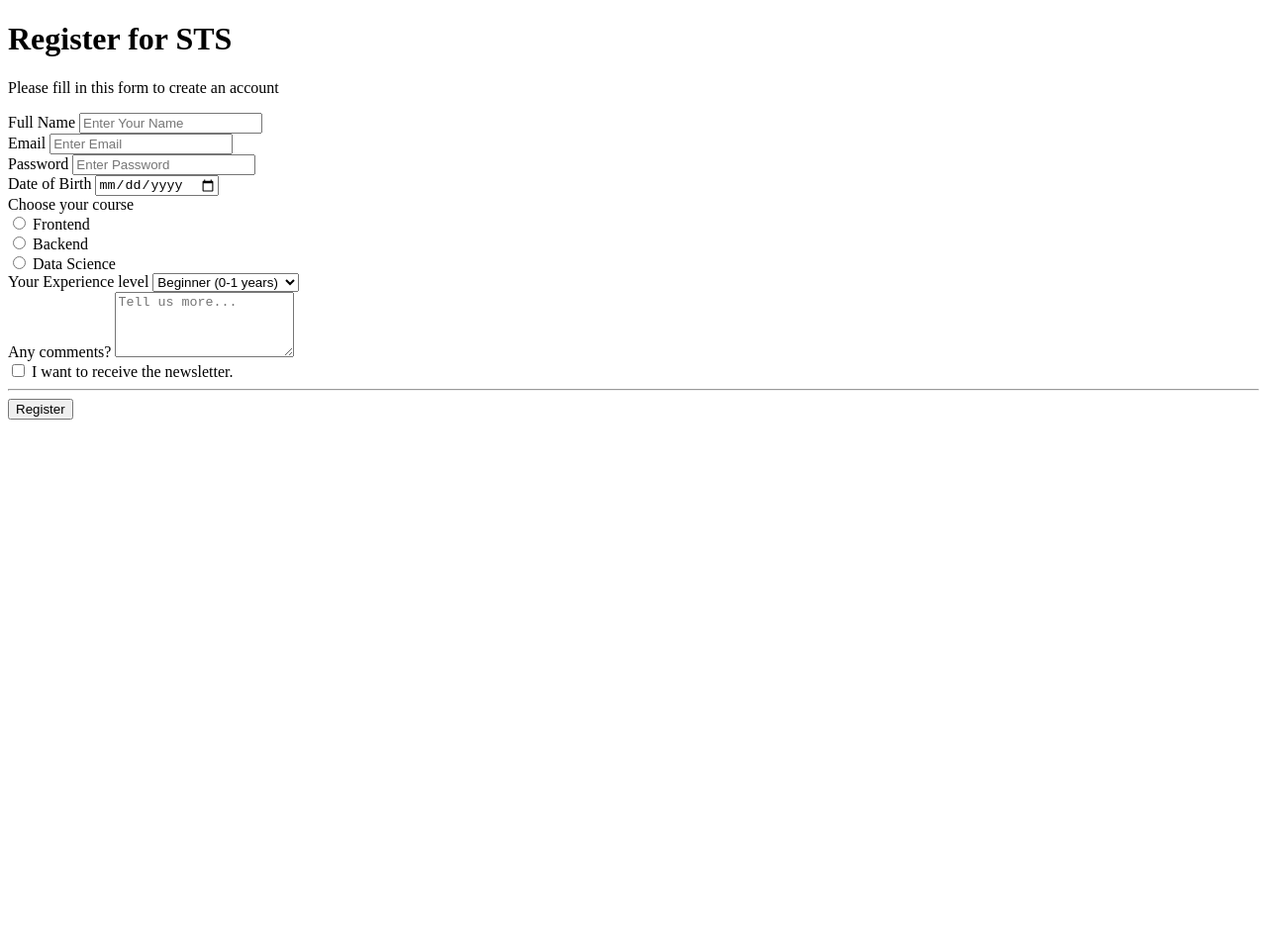
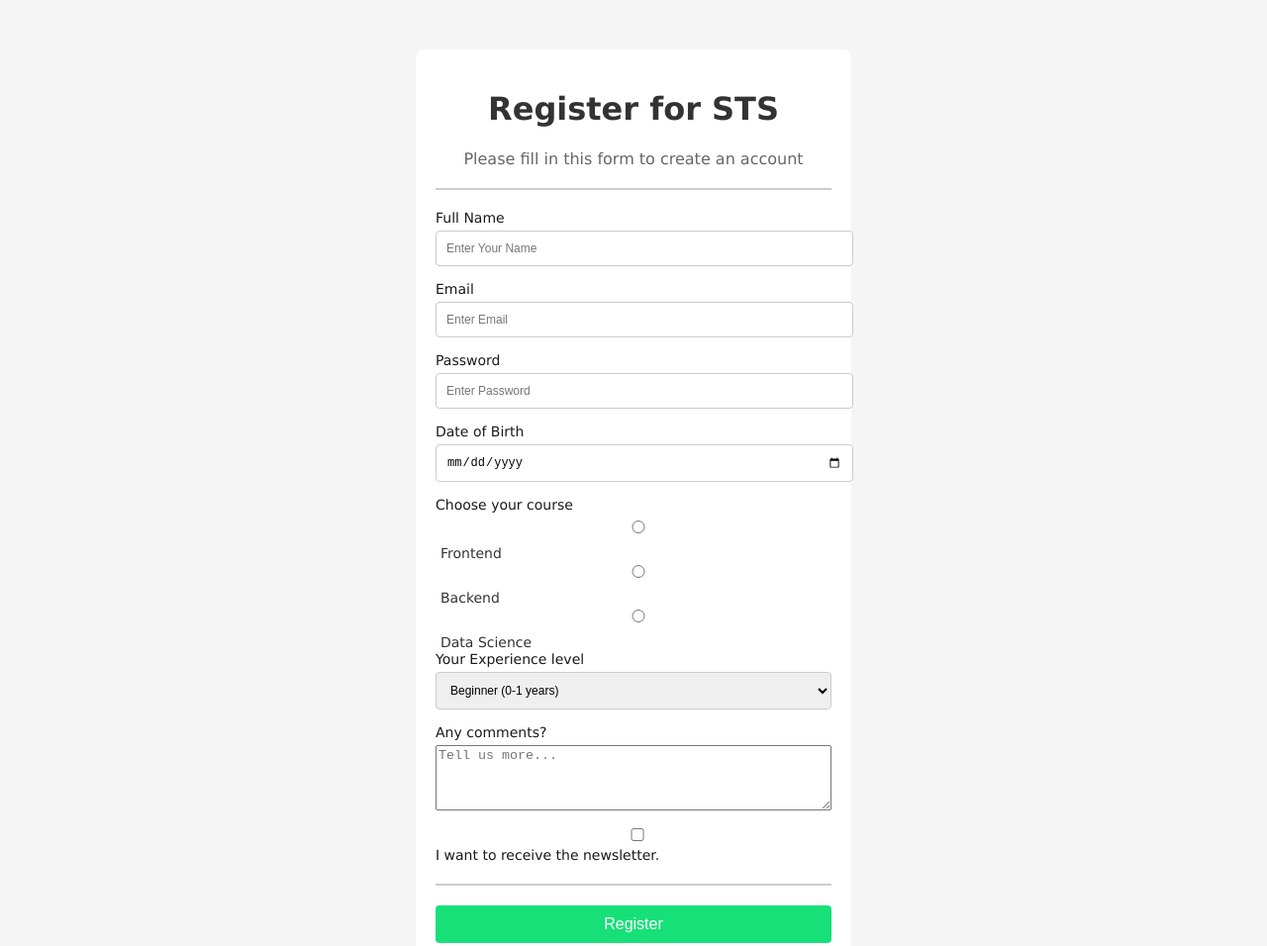
Before and after one commit to geodeius/sts-school-git-practice, a plain HTML site: page index.html in a window 1280 px wide. Shown: the whole page at 99% size. Before the commit the page ends 800 px from the top, so only its background shows below. Drawn offline with Linux system fonts and the light colour scheme.

Commit message:
Style: Add CSS for form layout and design

```diff
--- a/index.html
+++ b/index.html
@@ -4,14 +4,121 @@
     <meta charset="UTF-8">
     <meta name="viewport" content="width=device-width, initial-scale=1.0">
     <title>STS School - Git Practice.</title>
+
+    <style>
+        body {
+            font-family: Verdana, Geneva, Tahoma, sans-serif;
+            background-color: #f5f5f5;
+            align-items: center;
+            justify-content: center;
+            min-height: 100vh;
+        }
+
+        .form-container {
+            width: 400px;
+            margin: 50px auto;
+            padding: 20px;
+            box-shadow: none;
+            border-radius: 8px;
+            background-color: white;
+            align-items: center;
+            align-content: center;
+        }
+
+        .form-container h1 {
+            text-align: center;
+            color: #333;
+        }
+
+        .form-container p.subtitle {
+            text-align: center;
+            color: #666;
+            margin-bottom: 20px;
+        }
+
+        .header {
+            text-align: center;
+            /* margin-bottom: 20px; */
+            gap: 8px;
+        }
+        hr {
+            border: 1px solid #ccc;
+            margin: 20px 0;
+        }
+
+        .form-group {
+            margin-bottom: 15px;
+            display: flex;
+            flex-direction: column;
+            /* align-items: flex-start; */
+        }
+
+        .form-group label {
+            font-size: 14px;
+            font-weight: 500;
+            color: #1a1a1a;
+            margin-bottom: 5px;
+        }
+
+        .form-group input {
+            width: 100%;
+            padding: 10px;
+            border: 1px solid rgb(203, 203, 203);
+            border-radius: 4px;
+            font-size: 12px;
+        }
+
+        .form-group input[type="radio"] {
+            display: inline-flex;
+            align-items: center;
+            margin-bottom: 10px;
+        }
+
+        .form-group input[type="radio"] + label {
+            margin-left: 5px;
+            font-size: 14px;
+            color: #333;
+        }
+
+        .form-group select {
+            width: 100%;
+            padding: 10px;
+            border: 1px solid rgb(203, 203, 203);
+            border-radius: 4px;
+            font-size: 12px;
+        }
+        /* .form-group select,
+        .form-group textarea {
+            width: 100%;
+            padding: 10px;
+            border: 1px solid #ccc;
+            border-radius: 4px;
+            font-size: 14px;
+            color: #333;
+        } */
+
+        button {
+            width: 100%;
+            padding: 10px;
+            background-color: #18e079;
+            color: white;
+            border: none;
+            border-radius: 4px;
+            font-size: 16px;
+            cursor: pointer;
+        }
+    </style>
 </head>
 <body>
     <div class="form-container">
-        <h1>Register for STS</h1>
-        <p class="subtitle">Please fill in this form to create an account</p>
+        <div class="header">
+            <h1>Register for STS</h1>
+            <p class="subtitle">Please fill in this form to create an account</p>
+        </div>
+
 <!-- --------------------------------------------------- Forms ---------------------------------------------------- -->
 
-
+        <hr>
         <form action="">
             <div class="form-group">
                 <label for="fullname">Full Name</label>
@@ -28,7 +135,7 @@
                 <input type="password" id="password" name="password" placeholder="Enter Password">
             </div>
 
-            <div class="from-group">
+            <div class="form-group">
                 <label for="dateofbirth">Date of Birth</label>
                 <input type="date" id="dateofbirth" name="dateofbirth" placeholder="mm/dd/yyyy">
 
```
